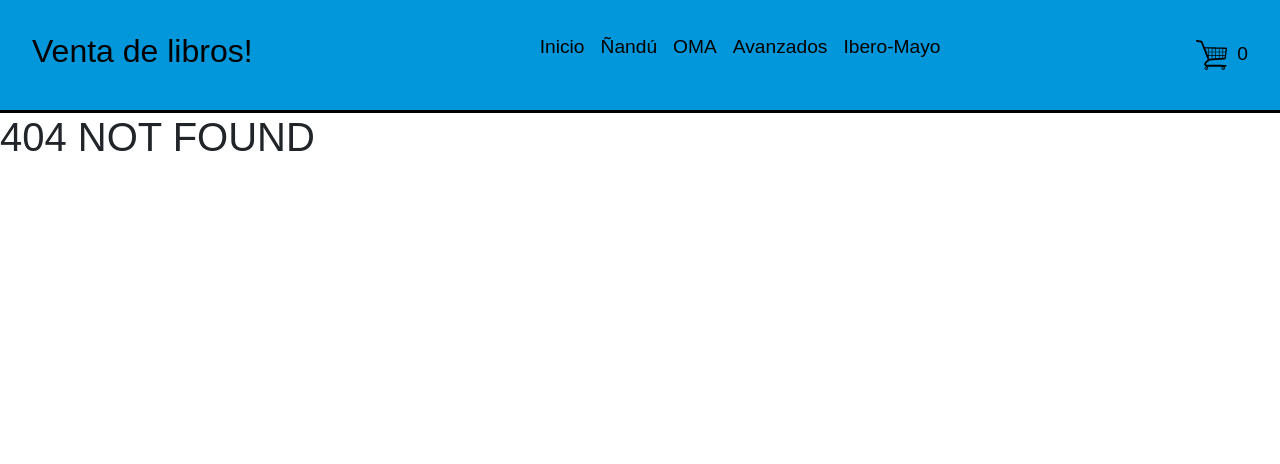
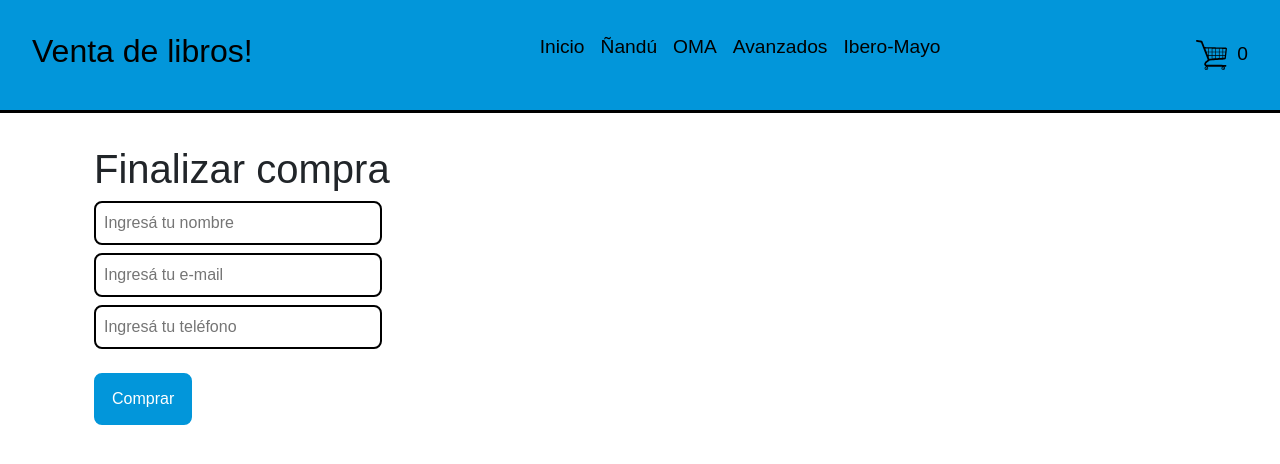
Before and after one commit to MauricioFioretti/Venta-Libros-OMA, a React (Create React App) app: page /checkout in a window 1280 px wide. Before the commit this address had no page. Shown: the top 464 px of the page. Built offline with nearby package versions, Linux system fonts and the light colour scheme.

Commit message:
firebase parte 2

```diff
--- a/package.json
+++ b/package.json
@@ -11,6 +11,7 @@
     "firebase": "^10.5.2",
     "react": "^18.2.0",
     "react-dom": "^18.2.0",
+    "react-hook-form": "^7.47.0",
     "react-router-dom": "^6.17.0",
     "react-scripts": "^5.0.1",
     "web-vitals": "^2.1.4"
--- a/src/App.js
+++ b/src/App.js
@@ -5,6 +5,7 @@ import ItemListContainer from './components/ItemListContainer';
 import ItemDetailContainer from './components/ItemDetailContainer';
 import { CartProvider } from './context/CartContext';
 import Carrito from './components/Carrito'
+import Checkout from './components/Checkout';
 
 function App() {
 
@@ -20,6 +21,7 @@ function App() {
             <Route path="/productos" element={<ItemListContainer />} exact />
             <Route path="/productos/:categoria" element={<ItemListContainer />} exact />
             <Route path="/carrito" element={<Carrito />} exact />
+            <Route path="/checkout" element={<Checkout />} exact />
             <Route path="*" element={<h1>404 NOT FOUND</h1>} exact />
           </Routes>
         </BrowserRouter>
--- /dev/null
+++ b/src/components/Checkout.js
@@ -0,0 +1,55 @@
+import React, { useContext, useState } from 'react'
+import { CartContext } from '../context/CartContext'
+import { useForm } from 'react-hook-form'
+import { collection, addDoc } from 'firebase/firestore'
+import { db } from '../firebase/config'
+
+export default function Checkout() {
+
+    const [pedidoId, setPedidoId] = useState("")
+
+    const { carrito, vaciarCarrito, precioTotal } = useContext(CartContext)
+    // const precioTotal = carrito.reduce((acc, prod) => acc + prod.precio * prod.cantidad, 0)
+
+    const { register, handleSubmit } = useForm()
+
+    const comprar = (data) => {
+        const pedido ={
+            cliente: data,
+            productos: carrito,
+            total: precioTotal()
+        }
+        console.log(pedido)
+
+        const pedidosRef = collection(db, "pedidos")
+
+        addDoc(pedidosRef, pedido)
+            .then((doc) => {
+                setPedidoId(doc.id)
+                vaciarCarrito()
+            })
+    }
+
+    if(pedidoId){
+        return(
+            <div className="container">
+            <h1 className="main-title">Gracias por tu compra, el id de tu pedido es: {pedidoId}</h1>
+        </div>
+        )
+    }
+
+    return (
+        <div className="container">
+            <h1 className="main-title">Finalizar compra</h1>
+            <form className="formulario" onSubmit={handleSubmit(comprar)}>
+
+                <input type="text" placeholder="Ingresá tu nombre" {...register("nombre")} />
+                <input type="email" placeholder="Ingresá tu e-mail" {...register("email")} />
+                <input type="phone" placeholder="Ingresá tu teléfono" {...register("telefono")} />
+
+                <button className="enviar" type="submit">Comprar</button>
+
+            </form>
+        </div>
+    )
+}
--- a/src/components/carrito.js
+++ b/src/components/carrito.js
@@ -1,10 +1,11 @@
 import React, { useContext } from 'react'
 import { CartContext } from '../context/CartContext'
+import { Link } from 'react-router-dom'
 
 export default function Carrito() {
 
-  const { carrito, vaciarCarrito } = useContext(CartContext)
-  const precioTotal = carrito.reduce((acc, prod) => acc + prod.precio * prod.cantidad, 0)
+  const { carrito, vaciarCarrito, precioTotal } = useContext(CartContext)
+  // const precioTotal = carrito.reduce((acc, prod) => acc + prod.precio * prod.cantidad, 0)
 
   const funcionVaciar = () => {
     vaciarCarrito()
@@ -30,6 +31,10 @@ export default function Carrito() {
         <>
           <h3>Total a pagar: ${precioTotal}</h3>
           <button onClick={funcionVaciar}>Vaciar</button>
+          <button className="main-title"><Link to="/checkout">Finalizar compra</Link></button>
+
+          {/* <Link to="/checkout">Finalizar compra</Link> */}
+
         </> :
         <h3>El carrito está vacío!</h3>
       }
--- a/src/context/CartContext.js
+++ b/src/context/CartContext.js
@@ -34,8 +34,12 @@ export const CartProvider = ({ children }) => {
         setCarrito([])
     }
 
+    const precioTotal = () => {
+        return carrito.reduce((acc, prod) => acc + prod.precio * prod.cantidad, 0)
+    }
+
     return (
-        <CartContext.Provider value={{ carrito, agregarAlCarrito, cantidadEnCarrito, vaciarCarrito }}>
+        <CartContext.Provider value={{ carrito, agregarAlCarrito, cantidadEnCarrito, vaciarCarrito, precioTotal }}>
             {children}
         </CartContext.Provider>
     )
--- a/src/main.css
+++ b/src/main.css
@@ -169,3 +169,23 @@
     margin-top: 1rem;
     padding: 1rem;
 }
+
+.formulario {
+    display: flex;
+    flex-direction: column;
+    gap: .5rem;
+    align-items: flex-start;
+}
+
+.formulario input {
+    padding: .5rem;
+    width: 18rem;
+    border-radius: .5rem;
+    border: 2px solid black;
+}
+
+.formulario input:focus {
+    outline: 0;
+    border: 2px solid var(--clr-main);
+    outline: 2px solid var(--clr-main);
+}
```
Also changed, not shown: 1 other file (tests, documents, lock files or other folders).
